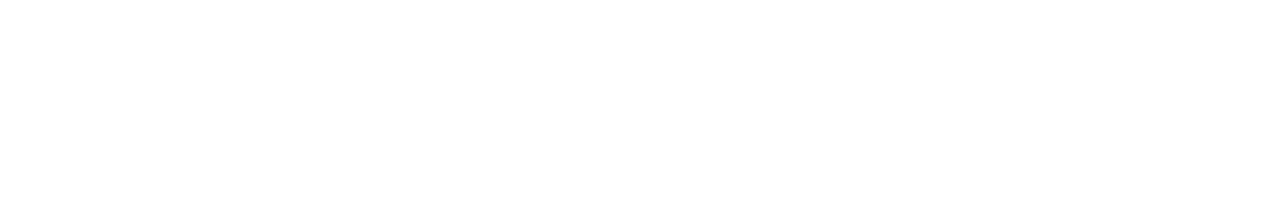
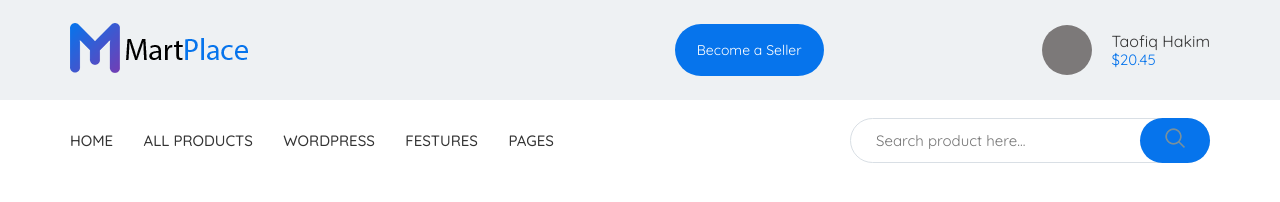
Before and after one commit to BigStar87/martplace, a website: page app/index.html in a window 1280 px wide. Drawn offline with nearby package versions, Linux system fonts and the light colour scheme; files that its build step writes are made by us from their sources.

Commit message:
added header

```diff
--- a/app/index.html
+++ b/app/index.html
@@ -1,17 +1,70 @@
 <!DOCTYPE html>
 <html lang="en">
+
 <head>
   <meta charset="UTF-8">
   <meta name="viewport" content="width=device-width, initial-scale=1.0">
   <title>Gulp</title>
+  <link href="https://fonts.googleapis.com/css2?family=Quicksand:wght@400;500;700&display=swap" rel="stylesheet">
   <link rel="stylesheet" href="css/libs.min.css">
   <link rel="stylesheet" href="css/style.min.css">
 </head>
+
 <body>
+
+  <header class="header">
+    <div class="header__top">
+      <div class="container">
+        <div class="header__inner">
+          <div class="header__logo">
+            <a href="#">
+              <img src="images/header-logo.png" alt="logo">
+            </a>
+          </div>
+          <div class="header__menu">
+            <a class="heder__menu-btn" href="#">Become a Seller</a>
+            <a class="header__menu-notification" href="#"></a>
+            <a class="header__menu-mail" href="#"></a>
+            <a class="header__menu-basket" href="#"></a>
+            <a class="header__menu-profil" href="#"></a>
+            <a class="avatar" href="#"></a>
+            <a class="text" href="#">
+              Taofiq Hakim
+              <div class="price">
+                $20.45
+              </div>
+            </a>
+          </div>
+        </div>
+      </div>
+    </div>
+    <div class="header__bottom">
+      <div class="container">
+        <div class="header__bottom-menu">
+          <ul class="menu__list">
+            <li><a href="#">home</a></li>
+            <li><a href="#">all products</a></li>
+            <li><a href="#">wordpress</a></li>
+            <li><a href="#">festures</a></li>
+            <li><a href="#">Pages</a></li>
+          </ul>
+          <div class="header__bottom-search">
+            <form>
+              <input type="text" placeholder="Search product here..." required>
+              <button type="submit">
+                <img src="images/icons/search.png" alt="лупа">
+              </button>
+            </form>
+          </div>
+        </div>
+      </div>
+    </div>
+  </header>
 
 
   <script src="https://ajax.googleapis.com/ajax/libs/jquery/3.5.1/jquery.min.js"></script>
   <script src="js/libs.min.js"></script>
   <script src="js/main.min.js"></script>
 </body>
+
 </html>
--- /dev/null
+++ b/app/scss/_global.scss
@@ -0,0 +1,28 @@
+html{
+  box-sizing: border-box;
+}
+*,
+*::before,
+*::after{
+  box-sizing: inherit;
+}
+a{
+  display: inline-block;
+  text-decoration: none;
+  color: $text;
+  transition: all 0.3s;
+}
+ul,
+li{
+  margin: 0;
+  padding: 0;
+  list-style: none;
+}
+body{
+  font-family: 'Quicksand', sans-serif;
+}
+.container{
+  max-width: 1170px;
+  margin: 0 auto;
+  padding: 0 15px;
+}
--- /dev/null
+++ b/app/scss/_vars.scss
@@ -0,0 +1,2 @@
+$text: #7c838d;
+$link: #0674ec;
--- a/app/scss/style.scss
+++ b/app/scss/style.scss
@@ -1,8 +1,90 @@
-html{
- box-sizing: border-box;
+@import '_vars';
+@import '_global';
+
+.header__top{
+  background-color: #eef1f3;
 }
-*,
-*::before,
-*::after{
- box-sizing: inherit;
+.header__inner{
+  display: flex;
+  justify-content: space-between;
+  height: 100px;
+  align-items: center;
 }
+.header__menu{
+  display: flex;
+  align-items: center;
+}
+.heder__menu-btn{
+  margin-right: 218px;
+  background-color: $link;
+  padding: 18px 22px;
+  border-radius: 50px;
+  color: #fff;
+  font-size: 14px;
+}
+.avatar{
+  width: 50px;
+  height: 50px;
+  border-radius: 50%;
+  background-color: #7c7979;
+  margin-right: 20px;
+}
+.text{
+  font-size: 16px;
+  color: #333;
+  .price{
+    color: $link;
+    font-size: 15px;
+  }
+}
+.header__bottom{
+  background-color: #fff;
+
+}
+.header__bottom-menu{
+  display: flex;
+  justify-content: space-between;
+  height: 80px;
+  align-items: center;
+}
+.menu__list{
+  li{
+     display: inline-block;
+     &+li{
+       margin-left: 26px;
+     }
+  }
+  a{
+    color: #333;
+    font-size: 15px;
+    text-transform: uppercase;
+    font-weight: 500;
+  }
+}
+.header__bottom-search{
+  position: relative;
+  width: 360px;
+  input{
+    display: block;
+    width: 100%;
+    height: 45px;
+    border: 1px solid #d9dfe5;
+    border-radius: 50px;
+    padding-left: 25px;
+    padding-right: 80px;
+    outline: transparent;
+    font-size: 15px;
+  }
+  button{
+    position: absolute;
+    outline: transparent;
+    border: none;
+    width: 70px;
+    height: 45px;
+    background-color: $link;
+    color: #fff;
+    border-radius: 50px;
+    right: 0;
+    top: 0;
+  }
+}
```
Also changed, not shown: app/css/style.min.css, app/images/header-logo.png (added), app/images/icons/search.png (added), app/images/user.jpg (added), 1 other file. Lines whose indentation alone changed are shown as unchanged.
